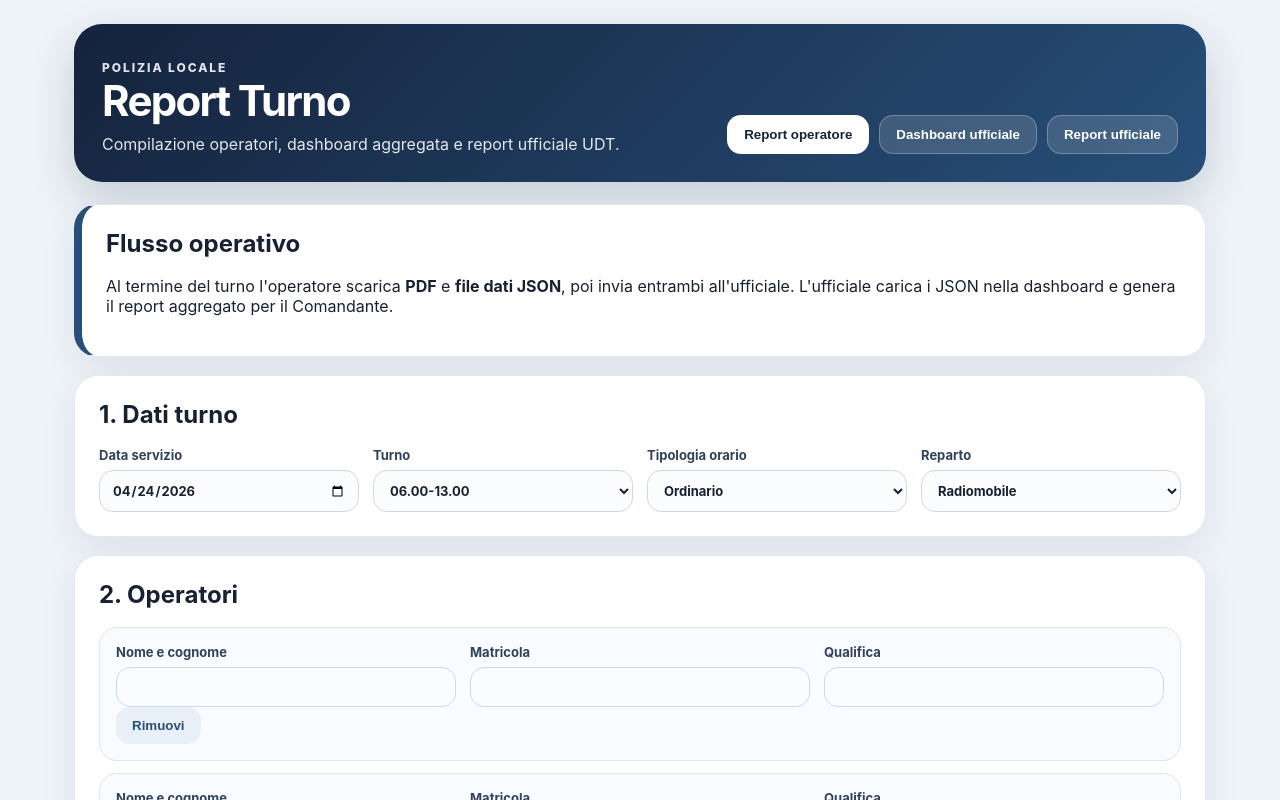
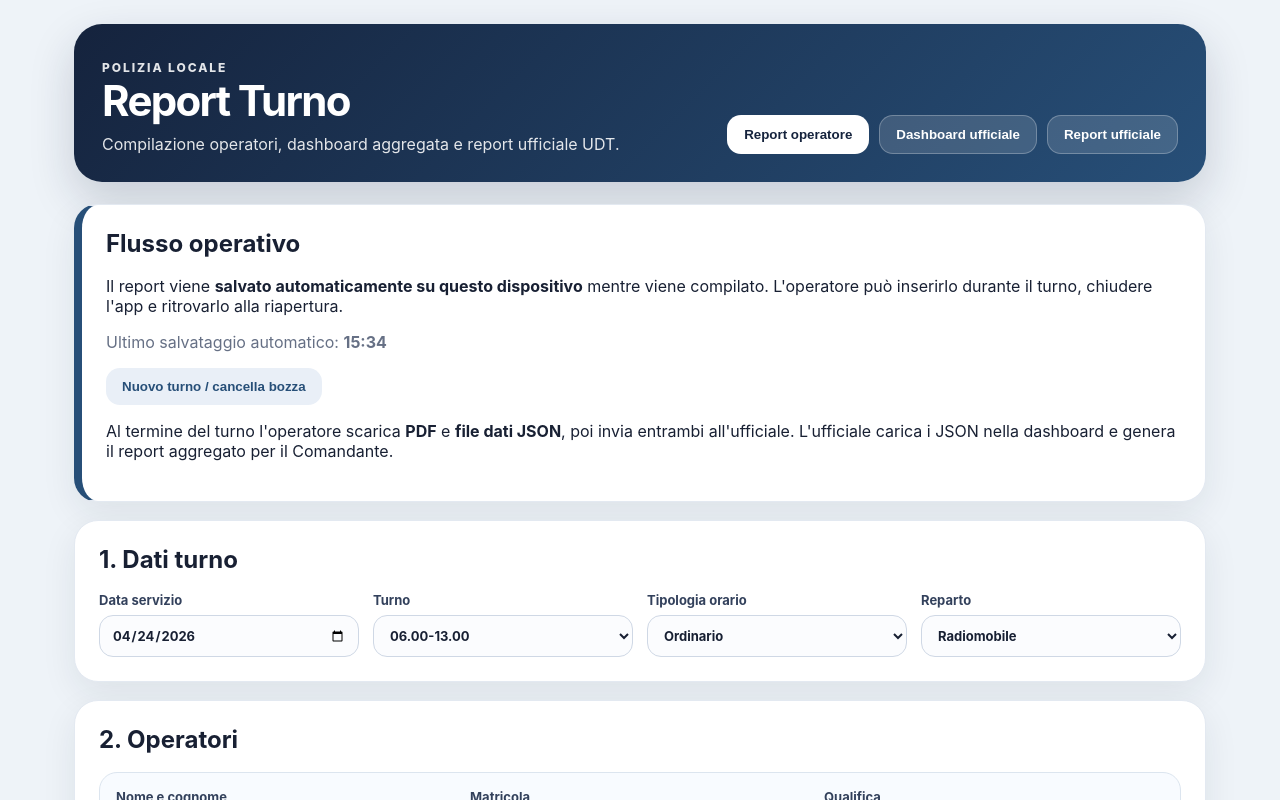
Before and after one commit to francescaonesti-CO/report-fine-turno, a React (Vite) app: page / in a window 1280 px wide. Shown: the top 800 px of the page. Built offline with nearby package versions, Linux system fonts and the light colour scheme.

Commit message:
Add files via upload

```diff
--- a/src/main.jsx
+++ b/src/main.jsx
@@ -1,4 +1,4 @@
-import React, { useMemo, useState } from 'react';
+import React, { useEffect, useMemo, useState } from 'react';
 import { createRoot } from 'react-dom/client';
 import jsPDF from 'jspdf';
 import * as XLSX from 'xlsx';
@@ -86,11 +86,64 @@ function baseOfficialReport() {
   };
 }
 
+
+const REPORT_DRAFT_KEY = 'reportTurnoPoliziaLocale_draft_operatore_v1';
+
+function loadReportDraft() {
+  if (typeof window === 'undefined') return baseReport();
+  try {
+    const saved = window.localStorage.getItem(REPORT_DRAFT_KEY);
+    if (!saved) return baseReport();
+    const parsed = JSON.parse(saved);
+    const fresh = baseReport();
+    return {
+      ...fresh,
+      ...parsed,
+      counters: { ...emptyCounters(), ...(parsed.counters || {}) },
+      operatori: Array.isArray(parsed.operatori) && parsed.operatori.length ? parsed.operatori : fresh.operatori,
+      veicoli: Array.isArray(parsed.veicoli) && parsed.veicoli.length ? parsed.veicoli : fresh.veicoli,
+      interventi: Array.isArray(parsed.interventi) && parsed.interventi.length ? parsed.interventi : fresh.interventi,
+      documentiRitirati: Array.isArray(parsed.documentiRitirati) ? parsed.documentiRitirati : [],
+      distintaVerbali: Array.isArray(parsed.distintaVerbali) ? parsed.distintaVerbali : []
+    };
+  } catch (e) {
+    console.warn('Bozza report non leggibile, avvio nuovo report.', e);
+    return baseReport();
+  }
+}
+
+function saveReportDraft(report) {
+  if (typeof window === 'undefined') return;
+  try {
+    window.localStorage.setItem(REPORT_DRAFT_KEY, JSON.stringify({ ...report, draftSavedAt: new Date().toISOString() }));
+  } catch (e) {
+    console.warn('Salvataggio automatico non riuscito.', e);
+  }
+}
+
+function clearReportDraft() {
+  if (typeof window === 'undefined') return;
+  window.localStorage.removeItem(REPORT_DRAFT_KEY);
+}
+
 function App() {
   const [mode, setMode] = useState('operatore');
-  const [report, setReport] = useState(baseReport());
+  const [report, setReport] = useState(loadReportDraft);
+  const [lastSaved, setLastSaved] = useState('');
   const [importedReports, setImportedReports] = useState([]);
   const [officialReport, setOfficialReport] = useState(baseOfficialReport());
+
+  useEffect(() => {
+    saveReportDraft(report);
+    setLastSaved(new Date().toLocaleTimeString('it-IT', { hour: '2-digit', minute: '2-digit' }));
+  }, [report]);
+
+  function resetOperatorReport() {
+    const ok = window.confirm('Vuoi iniziare un nuovo report? La bozza salvata su questo dispositivo verrà cancellata. Prima di procedere, scarica PDF e JSON se il turno è concluso.');
+    if (!ok) return;
+    clearReportDraft();
+    setReport(baseReport());
+  }
 
   return <main>
     <img id="pdfLogo" src="/POLIZIA.png" alt="Logo Polizia Locale" style={{ display: 'none' }} />
@@ -106,13 +159,13 @@ function App() {
         <button className={mode === 'ufficiale' ? 'active' : ''} onClick={() => setMode('ufficiale')}>Report ufficiale</button>
       </nav>
     </header>
-    {mode === 'operatore' && <OperatorReport report={report} setReport={setReport} />}
+    {mode === 'operatore' && <OperatorReport report={report} setReport={setReport} lastSaved={lastSaved} resetReport={resetOperatorReport} />}
     {mode === 'dashboard' && <Dashboard reports={importedReports} setReports={setImportedReports} />}
     {mode === 'ufficiale' && <OfficialReport reports={importedReports} setReports={setImportedReports} official={officialReport} setOfficial={setOfficialReport} />}
   </main>;
 }
 
-function OperatorReport({ report, setReport }) {
+function OperatorReport({ report, setReport, lastSaved, resetReport }) {
   const update = (patch) => setReport(prev => ({ ...prev, ...patch }));
   const updateArray = (key, index, patch) => setReport(prev => ({ ...prev, [key]: prev[key].map((x, i) => i === index ? { ...x, ...patch } : x) }));
   const addArray = (key, item) => setReport(prev => ({ ...prev, [key]: [...prev[key], item] }));
@@ -147,6 +200,9 @@ function OperatorReport({ report, setReport }) {
   return <>
     <section className="card notice">
       <h2>Flusso operativo</h2>
+      <p>Il report viene <strong>salvato automaticamente su questo dispositivo</strong> mentre viene compilato. L'operatore può inserirlo durante il turno, chiudere l'app e ritrovarlo alla riapertura.</p>
+      <p className="muted">Ultimo salvataggio automatico: <strong>{lastSaved || 'in corso'}</strong></p>
+      <div className="actions"><button className="ghost" onClick={resetReport}>Nuovo turno / cancella bozza</button></div>
       <p>Al termine del turno l'operatore scarica <strong>PDF</strong> e <strong>file dati JSON</strong>, poi invia entrambi all'ufficiale. L'ufficiale carica i JSON nella dashboard e genera il report aggregato per il Comandante.</p>
     </section>
 
```
Also changed, not shown: 9 other files (tests, documents, lock files or other folders).
